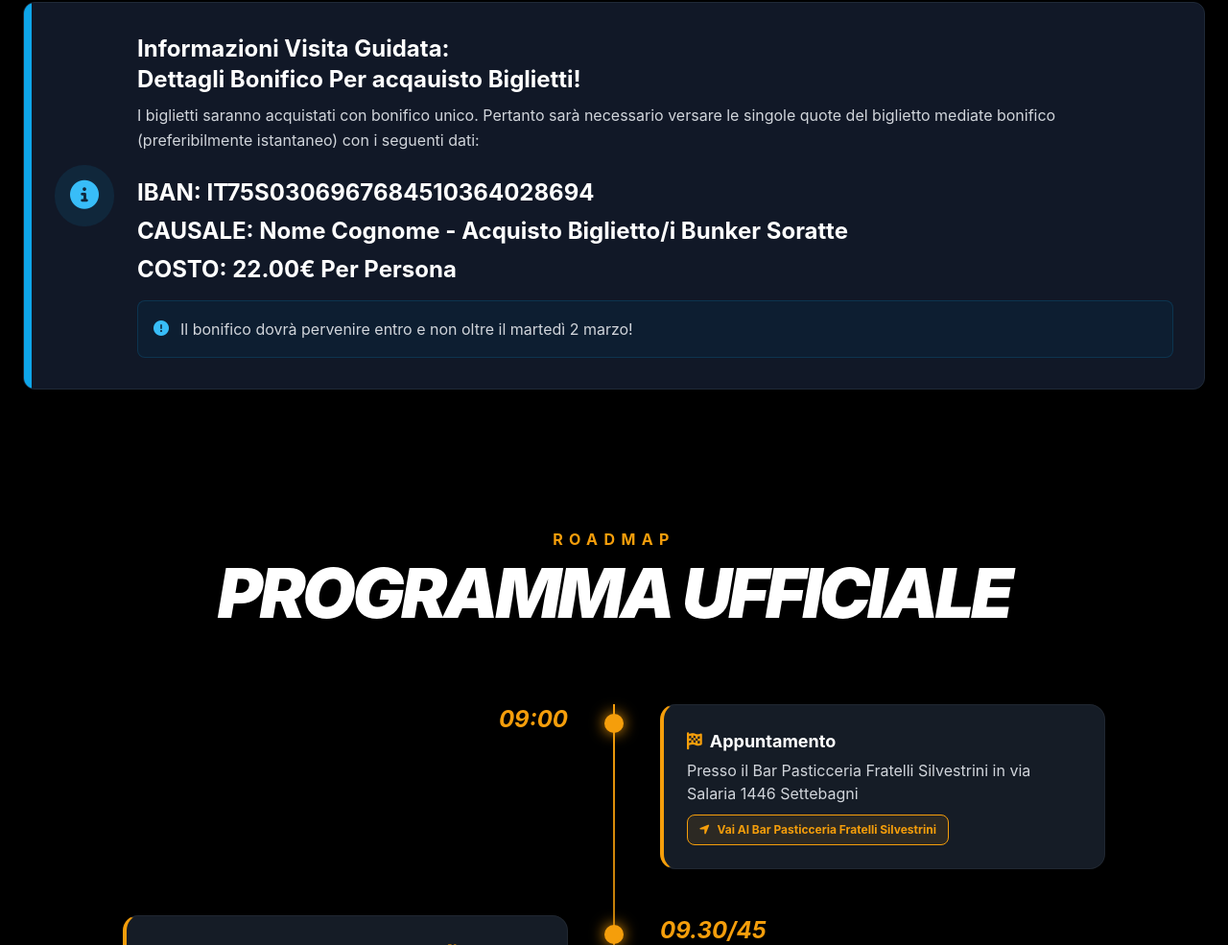
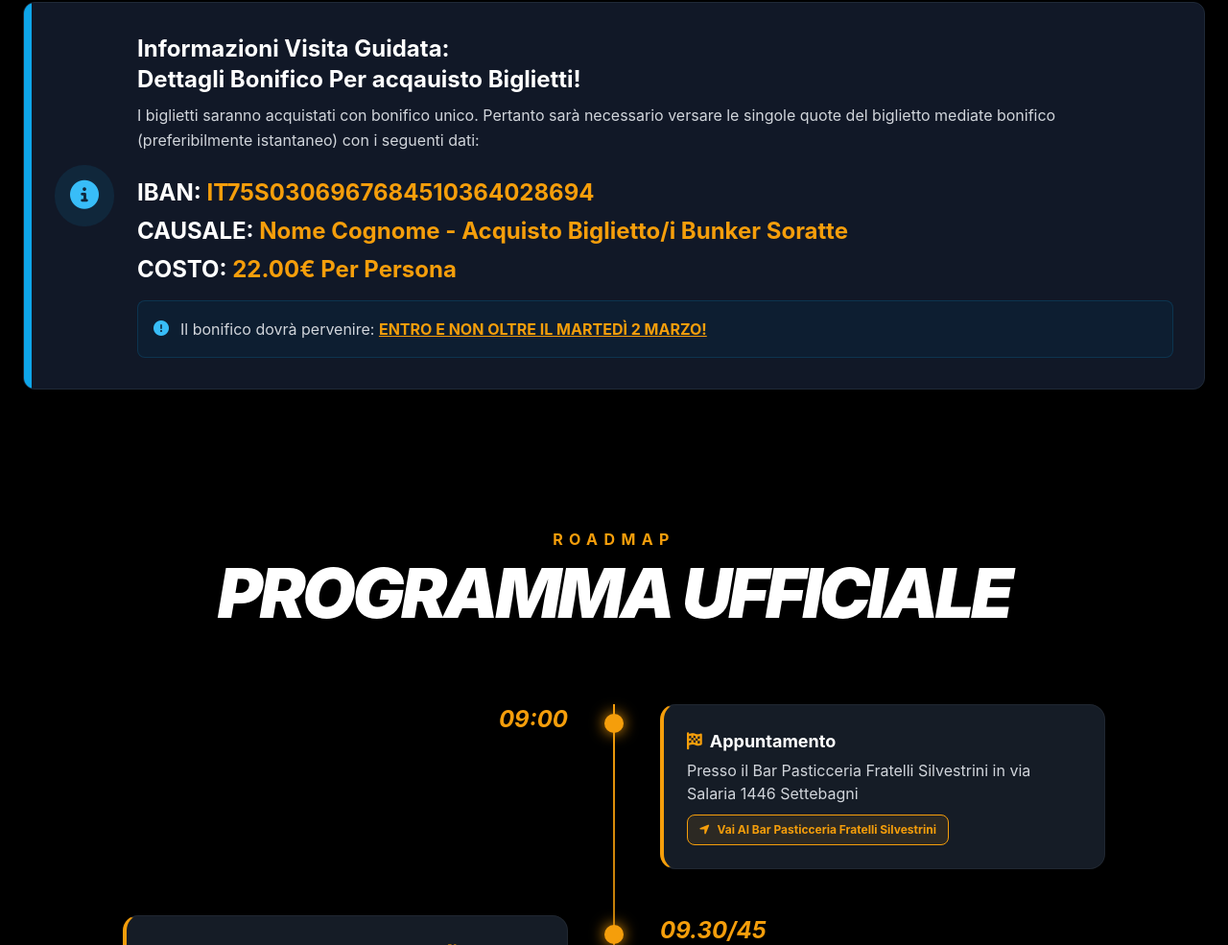
Before and after one commit to sergioanello-del/Free_Bikers_Roma_15_marzo, a plain HTML site: page index.html in a window 1280 px wide. Shown: the part 1117-2102 px from the top of the page at 96% size. Drawn offline with nearby package versions, Linux system fonts and the light colour scheme; no server answers.

Commit message:
Add files via upload

```diff
--- a/index.html
+++ b/index.html
@@ -553,15 +553,15 @@
                         <h3 class="text-xl md:text-2xl font-bold text-white mb-2">Informazioni Visita Guidata:<br>Dettagli Bonifico Per acqauisto Biglietti!</h3>
                         <p class="text-gray-300 text-base leading-relaxed">
 							I biglietti saranno acquistati con bonifico unico. Pertanto sarà necessario versare le singole quote del biglietto mediate bonifico (preferibilmente istantaneo) con i seguenti dati:<br><br>
-							<h3 class="text-xl md:text-2xl font-bold text-white mb-2">IBAN: IT75S0306967684510364028694</h3>
-							<h3 class="text-xl md:text-2xl font-bold text-white mb-2">CAUSALE: Nome Cognome - Acquisto Biglietto/i Bunker Soratte</h3>
-							<h3 class="text-xl md:text-2xl font-bold text-white mb-2">COSTO: 22.00€ Per Persona</h3>
+							<h3 class="text-xl md:text-2xl font-bold text-white mb-2">IBAN: <font style="color:#f59e0b;">IT75S0306967684510364028694</font></h3>
+							<h3 class="text-xl md:text-2xl font-bold text-white mb-2">CAUSALE: <font style="color:#f59e0b;">Nome Cognome - Acquisto Biglietto/i Bunker Soratte</font></h3>
+							<h3 class="text-xl md:text-2xl font-bold text-white mb-2">COSTO: <font style="color:#f59e0b;">22.00€ Per Persona</font></h3>
 
                         </p>
                         <div class="mt-4 flex items-start gap-3 bg-sky-950/30 p-4 rounded-lg border border-sky-900/50">
                             <i class="fas fa-exclamation-circle text-sky-400 mt-1"></i>
                             <p class="text-sm text-gray-300 leading-relaxed" style="font-size:16px;">
-                               Il bonifico dovrà pervenire entro e non oltre il martedì 2 marzo!
+                               Il bonifico dovrà pervenire: <font style="color:#f59e0b;"><strong><u>ENTRO E NON OLTRE IL MARTEDÌ 2 MARZO!</u></strong></font>
                             </p>
                         </div>
                     </div>
```
